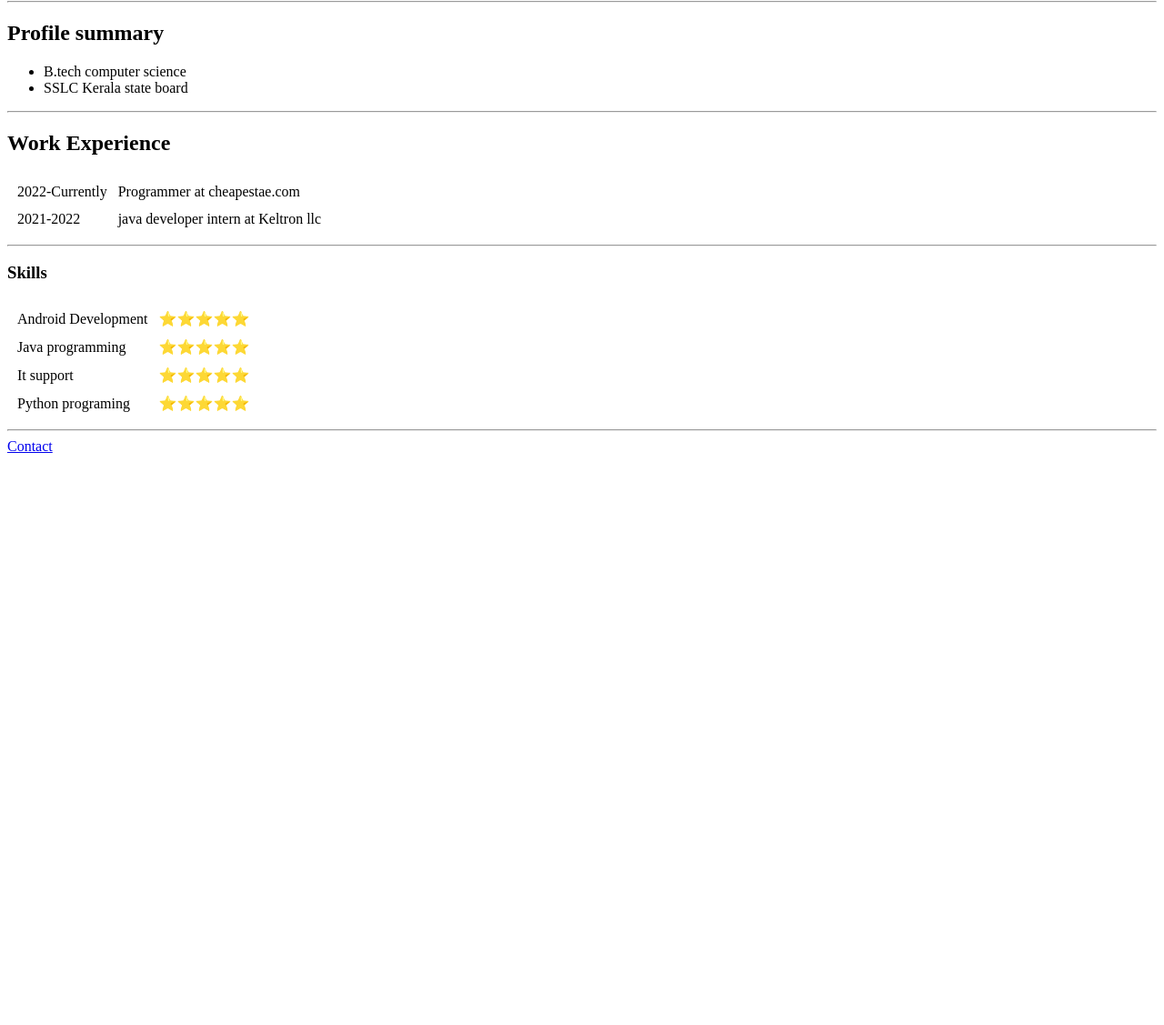
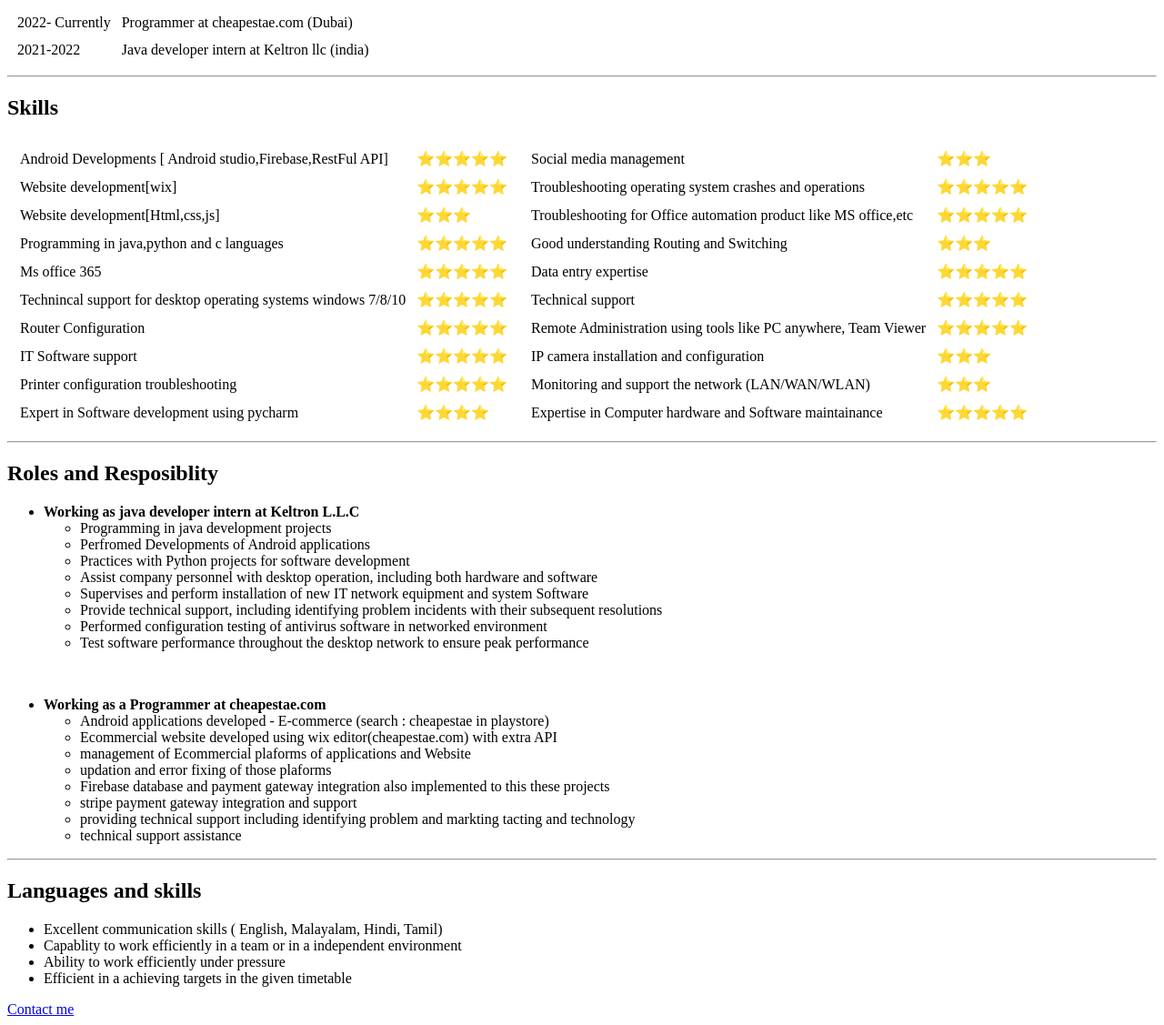
Before and after one commit to safnad306k/cv, a plain HTML site: page index.html in a window 1280 px wide. Shown: the part 415-1542 px from the top of the page at 91% size. Before the commit the page ends 923 px from the top, so only its background shows below. Drawn offline with Linux system fonts and the light colour scheme.

Commit message:
updated cv

```diff
--- a/index.html
+++ b/index.html
@@ -10,17 +10,19 @@
 
   <table cellspacing="20">
     <tr>
-      <td><img src="photo.png" alt="profile photo"></td>
+      <td><img src="photo.png" width="150" alt="profile photo"></td>
       <td>
         <h1>Muhammad Safnad</h1>
         <p>Computer Science Engineer</p>
+        <a href="contact.html">Contact me</a>
       </td>
     </tr>
   </table>
   <hr>
-  <h2>Profile summary</h2>
+  <h2>Educational qualifications</h2>
   <ul>
-    <li>B.tech computer science</li>
+    <li>B.tech computer science 2020 - KTU</li>
+    <li>Plus two kerala state board</li>
     <li>SSLC Kerala state board</li>
   </ul>
   <hr>
@@ -28,36 +30,148 @@
 
   <table cellspacing="10">
     <tr>
-      <td> 2022-Currently</td>
-      <td>Programmer at cheapestae.com</td>
+      <td> 2022- Currently</td>
+      <td>Programmer at cheapestae.com (Dubai)</td>
     </tr>
     <tr>
       <td>2021-2022</td>
-      <td>java developer intern at Keltron llc</td>
+      <td>Java developer intern at Keltron llc (india)</td>
     </tr>
   </table>
   <hr>
-  <h3>Skills</h3>
+  <h2>Skills</h2>
+  <table>
+    <tr>
+      <td>
         <table cellspacing="10">
           <tr>
-      <td>Android Development</td>
+            <td>Android Developments [ Android studio,Firebase,RestFul API]</td>
             <td>⭐⭐⭐⭐⭐</td>
           </tr>
           <tr>
-      <td>Java programming</td>
+            <td>Website development[wix]</td>
             <td>⭐⭐⭐⭐⭐</td>
           </tr>
           <tr>
-      <td>It support</td>
+            <td>Website development[Html,css,js]</td>
+            <td>⭐⭐⭐</td>
+          </tr>
+          <tr>
+            <td>Programming in java,python and c languages</td>
             <td>⭐⭐⭐⭐⭐</td>
           </tr>
           <tr>
-      <td>Python programing</td>
+            <td>Ms office 365</td>
+            <td>⭐⭐⭐⭐⭐</td>
+          </tr>
+          <tr>
+            <td>Technincal support for desktop operating systems windows 7/8/10</td>
+            <td>⭐⭐⭐⭐⭐</td>
+          </tr>
+          <tr>
+            <td>Router Configuration</td>
+            <td>⭐⭐⭐⭐⭐</td>
+          </tr>
+          <tr>
+            <td>IT Software support</td>
+            <td>⭐⭐⭐⭐⭐</td>
+          </tr>
+          <tr>
+            <td>Printer configuration troubleshooting</td>
+            <td>⭐⭐⭐⭐⭐</td>
+          </tr>
+          <tr>
+            <td>Expert in Software development using pycharm</td>
+            <td>⭐⭐⭐⭐</td>
+          </tr>
+
+        </table>
+      </td>
+      <td>
+        <table cellspacing="10">
+
+          <tr>
+            <td>Social media management</td>
+            <td>⭐⭐⭐</td>
+          </tr>
+          <tr>
+            <td>Troubleshooting operating system crashes and operations</td>
+            <td>⭐⭐⭐⭐⭐</td>
+          </tr>
+          <tr>
+            <td>Troubleshooting for Office automation product like MS office,etc</td>
+            <td>⭐⭐⭐⭐⭐</td>
+          </tr>
+          <tr>
+            <td>Good understanding Routing and Switching</td>
+            <td>⭐⭐⭐</td>
+          </tr>
+          <tr>
+            <td>Data entry expertise</td>
+            <td>⭐⭐⭐⭐⭐</td>
+          </tr>
+          <tr>
+            <td>Technical support</td>
+            <td>⭐⭐⭐⭐⭐</td>
+          </tr>
+          <tr>
+            <td>Remote Administration using tools like PC anywhere, Team Viewer</td>
+            <td>⭐⭐⭐⭐⭐</td>
+          </tr>
+          <tr>
+            <td>IP camera installation and configuration</td>
+            <td>⭐⭐⭐</td>
+          </tr>
+          <tr>
+            <td>Monitoring and support the network (LAN/WAN/WLAN)</td>
+            <td>⭐⭐⭐</td>
+          </tr>
+          <tr>
+            <td>Expertise in Computer hardware and Software maintainance</td>
             <td>⭐⭐⭐⭐⭐</td>
           </tr>
         </table>
+      </td>
+    </tr>
+  </table>
   <hr>
-<a href="contact.html">Contact</a>
+  <h2>Roles and Resposiblity</h2>
+  <ul>
+    <li><b>Working as java developer intern at Keltron L.L.C</b></li>
+    <ul>
+      <li>Programming in java development projects</li>
+      <li>Perfromed Developments of Android applications</li>
+      <li>Practices with Python projects for software development</li>
+      <li>Assist company personnel with desktop operation, including both hardware and software</li>
+      <li>Supervises and perform installation of new IT network equipment and system Software</li>
+      <li>Provide technical support, including identifying problem incidents with their subsequent resolutions</li>
+      <li>Performed configuration testing of antivirus software in networked environment</li>
+      <li>Test software performance throughout the desktop network to ensure peak performance</li>
+    </ul>
+  </ul>
+  <br>
+  <ul>
+    <li><b>Working as a Programmer at cheapestae.com</b></li>
+    <ul>
+      <li>Android applications developed - E-commerce (search : cheapestae in playstore)</li>
+      <li>Ecommercial website developed using wix editor(cheapestae.com) with extra API</li>
+      <li>management of Ecommercial plaforms of applications and Website</li>
+      <li>updation and error fixing of those plaforms </li>
+      <li>Firebase database and payment gateway integration also implemented to this these projects</li>
+      <li>stripe payment gateway integration and support</li>
+      <li>providing technical support including identifying problem and markting tacting and technology</li>
+      <li>technical support assistance</li>
+    </ul>
+  </ul>
+  <hr>
+  <h2>Languages and skills</h2>
+  <ul>
+    <li>Excellent communication skills ( English, Malayalam, Hindi, Tamil)</li>
+    <li>Capablity to work efficiently in a team or in a independent environment</li>
+    <li>Ability to work efficiently under pressure</li>
+    <li>Efficient in a achieving targets in the given timetable</li>
+  </ul>
+  <a href="contact.html">Contact me</a>
 </body>
 
 </html>
```
Lines whose indentation alone changed are shown as unchanged.
